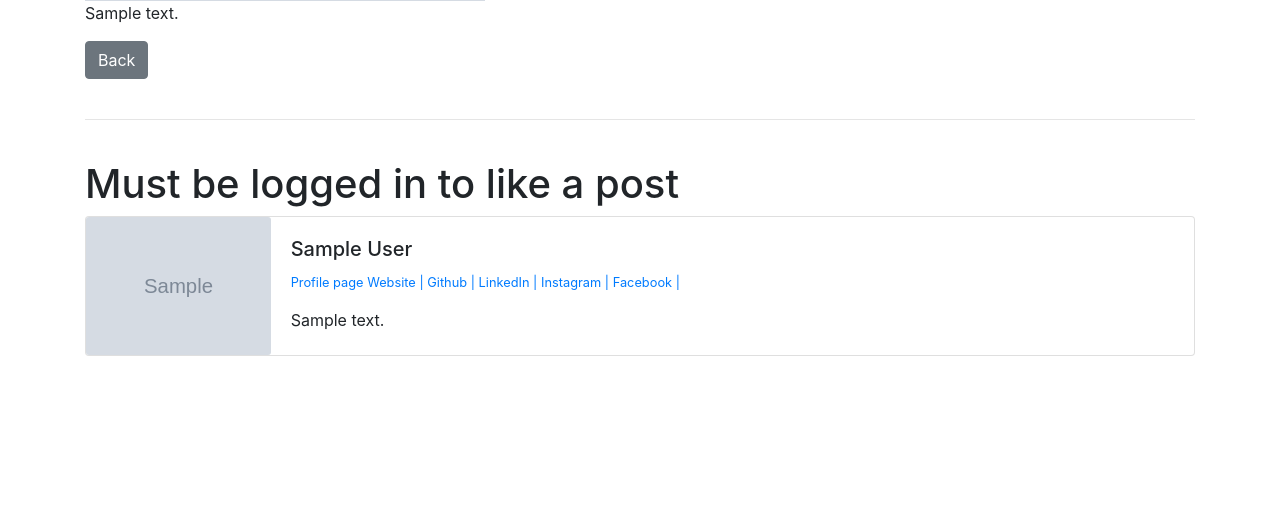
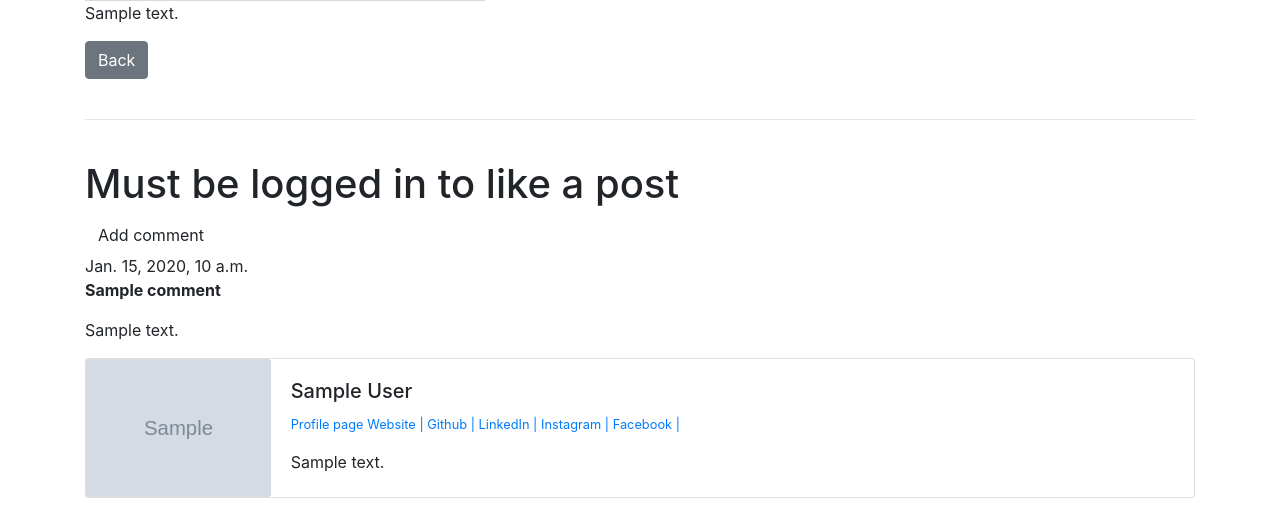
Before and after one commit to GhitaAlexandruIon/EpicBlog, a Django app: page /post/1 in a window 1280 px wide. Shown: the part 533-1047 px from the top of the page. Before the commit the page ends 889 px from the top, so only its background shows below. Run offline with Django 3.2, Linux system fonts and the light colour scheme; tables that the repository leaves empty hold one stand-in row (values such as "Sample post"); grey boxes marked "Sample" are stand-in pictures; some libraries are stand-ins or nearby versions.

Commit message:
added coment form for posts

```diff
--- a/epicApp/admin.py
+++ b/epicApp/admin.py
@@ -1,6 +1,7 @@
 from django.contrib import admin
-from.models import Post, Category, Profile
+from.models import Post, Category, Profile, Comment
 
 admin.site.register(Post)
 admin.site.register(Category)
 admin.site.register(Profile)
+admin.site.register(Comment)
--- a/epicApp/forms.py
+++ b/epicApp/forms.py
@@ -1,5 +1,5 @@
 from django import forms
-from .models import Post, Category
+from .models import Post, Category, Comment
 
 choices = Category.objects.all().values_list('name', 'name')
 choice_list = []
@@ -22,3 +22,10 @@ class PostForm(forms.ModelForm):
             'body': forms.Textarea(attrs={'class': 'form-control'}),
             'snippet': forms.Textarea(attrs={'class': 'form-control'}),
         }
+
+
+class CommentForm(forms.ModelForm):
+
+    class Meta:
+        model = Comment
+        fields = ('name', 'body')
--- a/epicApp/models.py
+++ b/epicApp/models.py
@@ -1,8 +1,7 @@
+from ckeditor.fields import RichTextField
+from django.contrib.auth.models import User
 from django.db import models
-from django.contrib.auth.models import User
 from django.urls import reverse
-from datetime import date, datetime
-from ckeditor.fields import RichTextField
 
 
 class Category(models.Model):
@@ -19,7 +18,7 @@ class Category(models.Model):
 class Post(models.Model):
     title = models.CharField(max_length=255)
     header_image = models.ImageField(null=True, blank=True, upload_to='images/')
-    title_tag = models.CharField(max_length=255,)
+    title_tag = models.CharField(max_length=255, )
     author = models.ForeignKey(User, on_delete=models.CASCADE)
     body = RichTextField(blank=True, null=True)
     post_date = models.DateField(auto_now_add=True)
@@ -54,3 +53,18 @@ class Profile(models.Model):
     def get_absolute_url(self):
         # return reverse('detail', args=(str(self.id)))
         return reverse('home')
+
+
+class Comment(models.Model):
+    post = models.ForeignKey(Post, related_name='comments', on_delete=models.CASCADE)
+    name = models.CharField(max_length=255)
+    body = models.TextField()
+    date_added = models.DateTimeField(auto_now_add=True)
+    approved_comment = models.BooleanField(default=False)
+
+    def approve(self):
+        self.approved_comment = True
+        self.save()
+
+    def __str__(self):
+        return '%s - %s' % (self.post.title, self.name)
--- a/epicApp/templates/home.html
+++ b/epicApp/templates/home.html
@@ -2,7 +2,7 @@
 {% block content %}
     <ul>
         {% for post in object_list %}
-            <li><a href="{% url 'detail' post.pk %}">{{ post.title }}</a>
+            <li><a href="{% url 'post_detail' post.pk %}">{{ post.title }}</a>
                 <a href="{% url 'category' post.category %}">{{ post.category }}</a>
                 {{ post.author.first_name }}
                 {{ post.author.last_name }}
@@ -10,11 +10,13 @@
                     {% if user.id == post.author.id %}
                         <a href="{% url 'update_post' post.pk %}">Edit</a><br>
                         <a href="{% url 'delete_post' post.pk %}">Delete</a>
-                        {% endif %}
+                    {% endif %}
                 {% endif %}
                 {{ post.snippet }}
+                <a href="{% url 'post_detail' pk=post.pk %}">Comments: {{ post.comments.approved_comments.count }}</a>
                 <hr>
             </li>
+
 
         {% endfor %}
     </ul>
--- a/epicApp/templates/post_detail.html
+++ b/epicApp/templates/post_detail.html
@@ -42,6 +42,27 @@
             <h1>Must be logged in to like a post</h1>
         {% endif %}
     </form>
+
+    <a class="btn btn-default" href="{% url 'add_comment_to_post' pk=post.pk %}">Add comment</a>
+    {% for comment in post.comments.all %}
+        {% if user.is_authenticated or comment.approved_comment %}
+            <div class="comment">
+                <div class="date">
+                    {{ comment.date_added }}
+                    {% if not comment.approved_comment %}
+                        <a class="btn btn-danger" href="{% url 'comment_remove' pk=comment.pk %}">remove</a>
+                        <a class="btn btn-primary" href="{% url 'comment_approve' pk=comment.pk %}">approve</a>
+                    {% endif %}
+                </div>
+                <strong>{{ comment.name }}</strong>
+                <p>{{ comment.body|linebreaks }}</p>
+            </div>
+        {% endif %}
+    {% empty %}
+        <p>No comments here yet :(</p>
+    {% endfor %}
+
+
     <div class="card mb-3">
         <div class="row no-gutters">
             <div class="col-md-2">
--- a/epicApp/urls.py
+++ b/epicApp/urls.py
@@ -1,10 +1,12 @@
 from django.urls import path
-from.views import HomeView, PostDetailView, AddPostView, UpdatePostView,\
+
+from . import views
+from .views import HomeView, PostDetailView, AddPostView, UpdatePostView, \
     DeletePostView, AddCategoryView, CategoryView, CategoryListView, LikeView
 
 urlpatterns = [
     path('', HomeView.as_view(), name='home'),
-    path('post/<int:pk>', PostDetailView.as_view(), name='detail'),
+    path('post/<int:pk>', PostDetailView.as_view(), name='post_detail'),
     path('add_post/', AddPostView.as_view(), name='add_post'),
     path('add_category/', AddCategoryView.as_view(), name='add_category'),
     path('post/edit/<int:pk>', UpdatePostView.as_view(), name='update_post'),
@@ -12,5 +14,8 @@ urlpatterns = [
     path('category/<str:cats>/', CategoryView, name='category'),
     path('category-list/', CategoryListView, name='category-list'),
     path('like/<int:pk>', LikeView, name='like_post'),
+    path('post/<int:pk>/comment/', views.add_comment_to_post, name='add_comment_to_post'),
+    path('comment/<int:pk>/approve/', views.comment_approve, name='comment_approve'),
+    path('comment/<int:pk>/remove/', views.comment_remove, name='comment_remove'),
 
 ]
--- a/epicApp/views.py
+++ b/epicApp/views.py
@@ -1,9 +1,10 @@
-from django.shortcuts import render, get_object_or_404
+from django.contrib.auth.decorators import login_required
+from django.shortcuts import render, get_object_or_404, redirect
 from django.urls import reverse_lazy, reverse
 from django.views.generic import ListView, DetailView, CreateView, UpdateView
 from django.http import HttpResponseRedirect
-from .forms import PostForm
-from .models import Post, Category
+from .forms import PostForm, CommentForm
+from .models import Post, Category, Comment
 
 
 # def home(request):
@@ -83,4 +84,32 @@ def LikeView(request, pk):
     else:
         post.likes.add(request.user)
         liked = True
-    return HttpResponseRedirect(reverse('detail', args=[str(pk)]))
+    return HttpResponseRedirect(reverse('post_detail', args=[str(pk)]))
+
+
+def add_comment_to_post(request, pk):
+    post = get_object_or_404(Post, pk=pk)
+    if request.method == 'POST':
+        form = CommentForm(request.POST)
+        if form.is_valid():
+            comment = form.save(commit=False)
+            comment.post = post
+            comment.save()
+            return redirect('post_detail', pk=post.pk,)
+    else:
+        form = CommentForm()
+        return render(request, 'add_comment_to_post.html', {'form': form})
+
+
+@login_required
+def comment_remove(request, pk):
+    comment = get_object_or_404(Comment, pk=pk)
+    comment.delete()
+    return redirect('post_detail', pk=comment.post.pk)
+
+
+@login_required
+def comment_approve(request, pk):
+    comment = get_object_or_404(Comment, pk=pk)
+    comment.approve()
+    return redirect('post_detail', pk=comment.post.pk)
```
Also changed, not shown: epicApp/templates/add_comment_to_post.html (added, +9 -0 lines), epicApp/migrations/0011_comment.py (added), epicApp/migrations/0012_comment_approved_comment.py (added).
